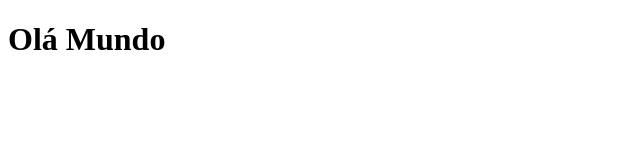
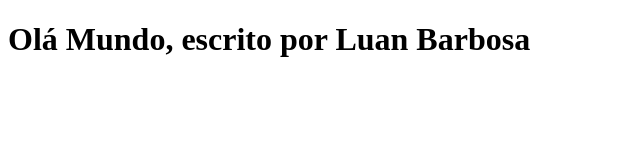
Before and after one commit to LuanBarbs/teste-vscode, a plain HTML site: page index.html in a window 1280 px wide. Shown: the whole page, without its empty margins (0-640 px from the left). Drawn offline with Linux system fonts and the light colour scheme.

Commit message:
Update index.html

```diff
--- a/index.html
+++ b/index.html
@@ -6,6 +6,6 @@
     <title>Document</title>
 </head>
 <body>
-    <h1>Olá Mundo</h1>
+    <h1>Olá Mundo, escrito por Luan Barbosa</h1>
 </body>
 </html>
```
